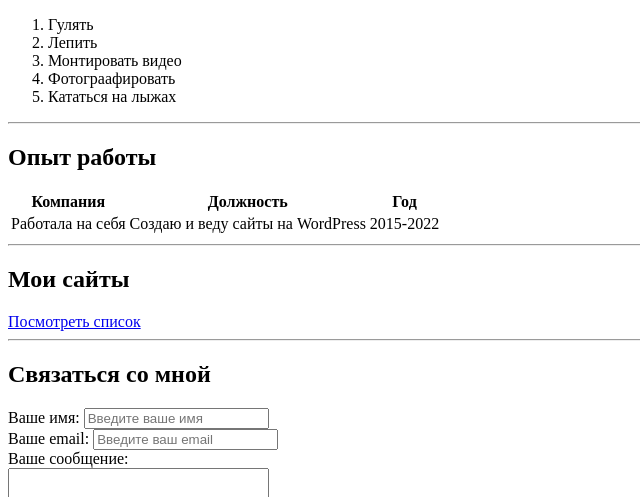
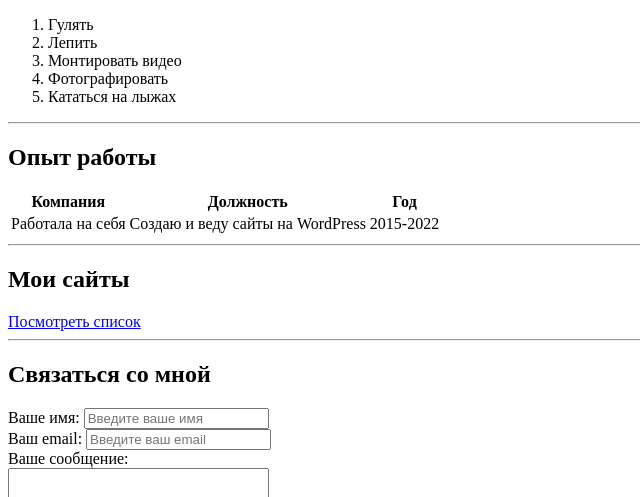
Before and after one commit to Claireggg/cv, a plain HTML site: page index.html in a window 1280 px wide. Shown: the part 426-923 px from the top of the page, 0-640 px from the left. Drawn offline with Linux system fonts and the light colour scheme.

Commit message:
Update index.html

```diff
--- a/index.html
+++ b/index.html
@@ -32,7 +32,7 @@
         <li>Гулять</li>
         <li>Лепить</li>
         <li>Монтировать видео</li>
-        <li>Фотограафировать</li>
+        <li>Фотографировать</li>
         <li>Кататься на лыжах</li>
     </ol>
 
@@ -65,7 +65,7 @@
 
         <br>
 
-        <label for="name">Ваше email:</label>
+        <label for="name">Ваш email:</label>
         <input type="text" id="'email" placeholder="Введите ваш email">
 
         <br>
```
